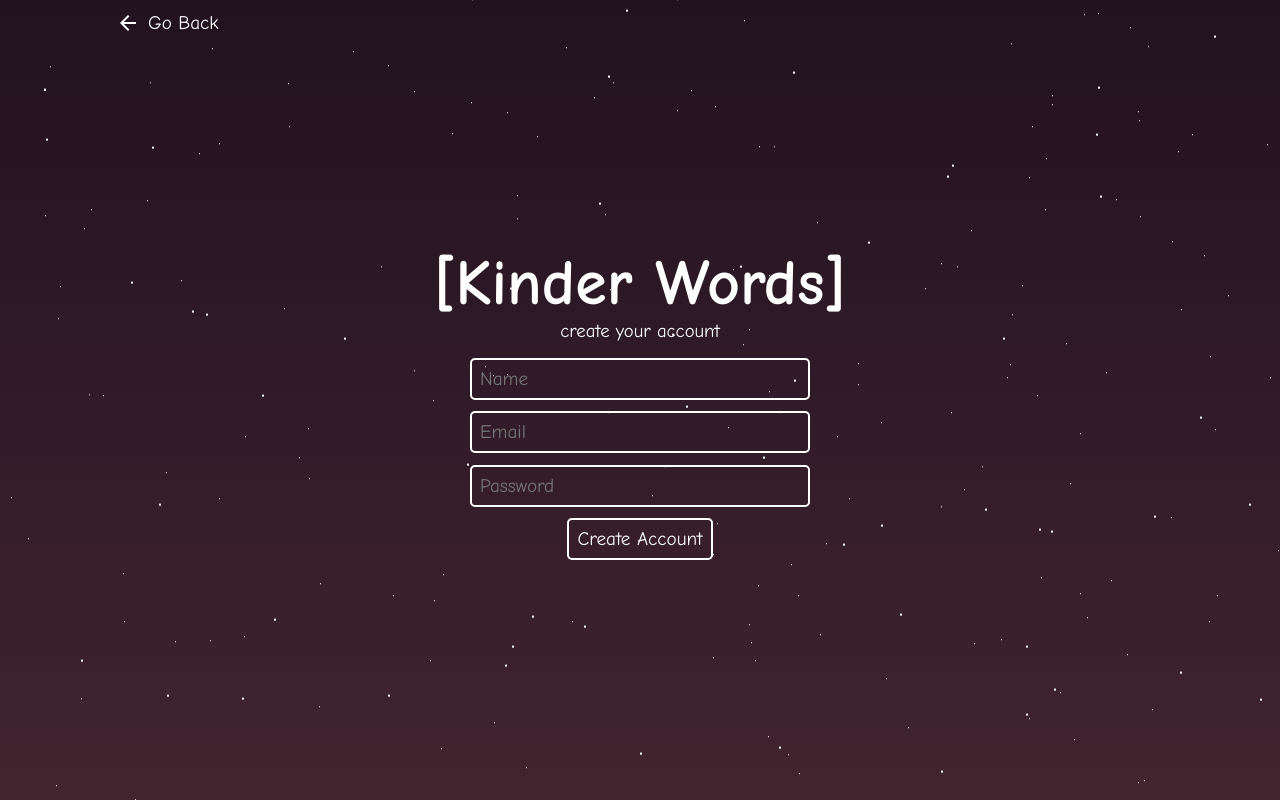
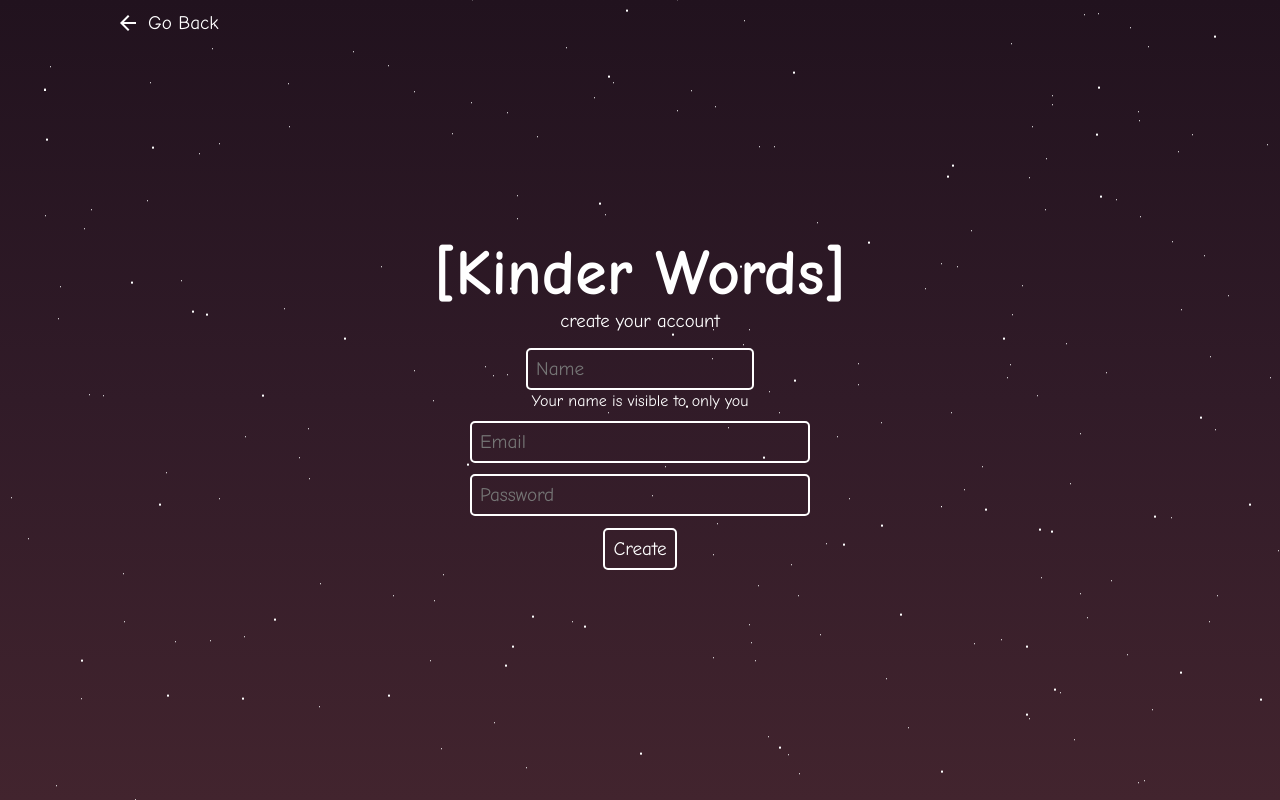
Before and after one commit to DinhL3/kinderwords-react, a React (Create React App) app: page /register in a window 1280 px wide. Built offline with nearby package versions, Linux system fonts and the light colour scheme.

Commit message:
border white on focus

```diff
--- a/src/App.css
+++ b/src/App.css
@@ -68,6 +68,14 @@
 
 .mt-1 {
   margin-top: 1rem;
+}
+
+.mb-0 {
+  margin-bottom: 0.1rem !important;
+}
+
+.mb-07 {
+  margin-bottom: 0.7rem !important;
 }
 
 .App {
@@ -141,6 +149,10 @@
 .btn:focus {
   transform: scale(1.15);
   border-color: #e77171;
+}
+.btn:disabled {
+  opacity: 0.6;
+  border-color: white;
 }
 
 .btn--back {
@@ -258,8 +270,8 @@
   font-weight: 400;
 }
 
-.form--change-name input {
-  width: 13rem;
+.input--change-name {
+  max-width: 13rem;
 }
 
 .title {
--- a/src/pages/CreateReply.js
+++ b/src/pages/CreateReply.js
@@ -1,5 +1,5 @@
 /* eslint-disable no-undef */
-import React, { useRef, useEffect } from "react";
+import React, { useRef, useEffect, useState } from "react";
 import { useDispatch, useSelector } from "react-redux";
 import { useHistory } from "react-router";
 import { useParams } from "react-router";
@@ -27,6 +27,10 @@ const CreateReply = () => {
   const { id } = useParams();
 
   const contentInputRef = useRef();
+
+  const [submitStatus, setSubmitStatus] = useState("Send");
+  const [disabled, setDisabled] = useState("");
+
   const handleReplySubmit = (e) => {
     e.preventDefault();
     const content = contentInputRef.current.value;
@@ -35,7 +39,8 @@ const CreateReply = () => {
       content: content,
     };
     dispatch(replyActions.newReply(id, object));
-    e.target.reset();
+    setDisabled("true");
+    setSubmitStatus("Sending...");
   };
 
   useEffect(() => {
@@ -93,8 +98,13 @@ const CreateReply = () => {
                   />
                 </div>
                 <p className="form__signature blue">- {user.name[0]}</p>
-                <button className="default btn">
-                  <span className="material-icons">send</span>Send
+                <button
+                  className="default btn"
+                  type="submit"
+                  disabled={disabled}
+                >
+                  <span className="material-icons">send</span>
+                  {submitStatus}
                 </button>
               </form>
             </div>
--- a/src/pages/CreateRequest.js
+++ b/src/pages/CreateRequest.js
@@ -1,5 +1,5 @@
 /* eslint-disable no-undef */
-import React, { useRef, useEffect } from "react";
+import React, { useRef, useEffect, useState } from "react";
 import { useDispatch, useSelector } from "react-redux";
 import { useHistory } from "react-router";
 import { requestActions } from "../redux/actions/request.actions";
@@ -20,6 +20,8 @@ const CreateRequest = () => {
   const redirectTo = useSelector((state) => state.route.redirectTo);
 
   const contentInputRef = useRef();
+  const [submitStatus, setSubmitStatus] = useState("Send");
+  const [disabled, setDisabled] = useState("");
 
   const handleRequestSubmit = (e) => {
     e.preventDefault();
@@ -29,7 +31,8 @@ const CreateRequest = () => {
       content: content,
     };
     dispatch(requestActions.newRequest(object));
-    e.target.reset();
+    setDisabled("true");
+    setSubmitStatus("Sending...");
   };
 
   useEffect(() => {
@@ -90,8 +93,13 @@ const CreateRequest = () => {
                   />
                 </div>
                 <p className="form__signature">- {user.name[0]}</p>
-                <button className="default btn" type="submit">
-                  <span className="material-icons">send</span>Send
+                <button
+                  className="default btn"
+                  type="submit"
+                  disabled={disabled}
+                >
+                  <span className="material-icons">send</span>
+                  {submitStatus}
                 </button>
               </form>
             </div>
--- a/src/pages/Login.js
+++ b/src/pages/Login.js
@@ -1,4 +1,4 @@
-import React, { useRef, useEffect } from "react";
+import React, { useRef, useEffect, useState } from "react";
 import { useDispatch, useSelector } from "react-redux";
 import { useHistory } from "react-router-dom";
 import { authActions } from "../redux/actions/auth.actions";
@@ -12,6 +12,9 @@ const Login = () => {
   const dispatch = useDispatch();
   const history = useHistory();
   const redirectTo = useSelector((state) => state.route.redirectTo);
+
+  const [submitStatus, setSubmitStatus] = useState("Log In");
+  const [disabled, setDisabled] = useState("");
 
   const handleRegisterClick = () => {
     history.push(`/register`);
@@ -28,7 +31,8 @@ const Login = () => {
     // console.log(object);
 
     dispatch(authActions.login(object));
-    e.target.reset();
+    setDisabled("true");
+    setSubmitStatus("Logging in...");
   };
 
   useEffect(() => {
@@ -72,8 +76,8 @@ const Login = () => {
             ref={passwordInputRef}
             className="default"
           />
-          <button className="default btn" type="submit">
-            Log In
+          <button className="default btn" type="submit" disabled={disabled}>
+            {submitStatus}
           </button>
           <span>
             Don&apos;t have an account?{" "}
--- a/src/pages/Register.js
+++ b/src/pages/Register.js
@@ -1,4 +1,4 @@
-import React, { useRef, useEffect } from "react";
+import React, { useRef, useEffect, useState } from "react";
 import { useDispatch, useSelector } from "react-redux";
 import { useHistory } from "react-router-dom";
 import { authActions } from "../redux/actions/auth.actions";
@@ -14,6 +14,10 @@ const Register = () => {
   const dispatch = useDispatch();
   const history = useHistory();
   const redirectTo = useSelector((state) => state.route.redirectTo);
+
+  const [submitStatus, setSubmitStatus] = useState("Create");
+  const [disabled, setDisabled] = useState("");
+
   const handleRegisterSubmit = (e) => {
     e.preventDefault();
     const name = nameInputRef.current.value;
@@ -25,7 +29,8 @@ const Register = () => {
       password: password,
     };
     dispatch(authActions.register(object));
-    e.target.reset();
+    setDisabled("true");
+    setSubmitStatus("Creating...");
   };
 
   useEffect(() => {
@@ -59,8 +64,9 @@ const Register = () => {
             maxLength="15"
             required
             ref={nameInputRef}
-            className="default"
+            className="default input--change-name mb-0"
           />
+          <p className="mb-07">Your name is visible to only you</p>
           <input
             type="email"
             placeholder="Email"
@@ -79,8 +85,8 @@ const Register = () => {
             ref={passwordInputRef}
             className="default"
           />
-          <button className="default btn" type="submit">
-            Create Account
+          <button className="default btn" type="submit" disabled={disabled}>
+            {submitStatus}
           </button>
         </form>
       </div>
--- a/src/pages/User.js
+++ b/src/pages/User.js
@@ -1,4 +1,4 @@
-import React, { useRef, useEffect } from "react";
+import React, { useRef, useEffect, useState } from "react";
 import { useDispatch, useSelector } from "react-redux";
 import { useHistory } from "react-router-dom";
 import { userActions } from "../redux/actions/user.actions";
@@ -18,6 +18,9 @@ const User = () => {
 
   const nameInputRef = useRef();
 
+  const [submitStatus, setSubmitStatus] = useState("OK");
+  const [disabled, setDisabled] = useState("");
+
   const handleUpdateProfileSubmit = (e) => {
     e.preventDefault();
     const name = nameInputRef.current.value;
@@ -25,7 +28,8 @@ const User = () => {
       name: name,
     };
     dispatch(userActions.updateMyProfile(object));
-    e.target.reset();
+    setDisabled("true");
+    setSubmitStatus("Changing...");
   };
 
   useEffect(() => {
@@ -54,7 +58,7 @@ const User = () => {
           <div className="container--flex">
             <h2 className="form__heading">Change your name, {user.name}?</h2>
             <form
-              className="form--flex form--login form--change-name"
+              className="form--flex form--login"
               autoComplete="off"
               onSubmit={handleUpdateProfileSubmit}
             >
@@ -66,10 +70,10 @@ const User = () => {
                 maxLength="15"
                 required
                 ref={nameInputRef}
-                className="default"
+                className="default input--change-name"
               />
-              <button className="default btn" type="submit">
-                OK
+              <button className="default btn" type="submit" disabled={disabled}>
+                {submitStatus}
               </button>
             </form>
           </div>
--- a/src/styles/abtracts/_index.scss
+++ b/src/styles/abtracts/_index.scss
@@ -35,3 +35,11 @@ $text-shadow: 1px 1px 3px rgba(0, 0, 0, 0.4);
 .mt-1 {
   margin-top: 1rem;
 }
+
+.mb-0 {
+  margin-bottom: 0.1rem !important;
+}
+
+.mb-07 {
+  margin-bottom: 0.7rem !important;
+}
--- a/src/styles/components/_buttons.scss
+++ b/src/styles/components/_buttons.scss
@@ -21,6 +21,10 @@
   &:focus {
     transform: scale(1.15);
     border-color: $red;
+  }
+  &:disabled {
+    opacity: 0.6;
+    border-color: white;
   }
 }
 
--- a/src/styles/components/_forms.scss
+++ b/src/styles/components/_forms.scss
@@ -82,8 +82,6 @@
   font-weight: 400;
 }
 
-.form--change-name {
-  input {
-    width: 13rem;
-  }
+.input--change-name {
+  max-width: 13rem;
 }
```
Also changed, not shown: 1 other file (tests, documents, lock files or other folders).
